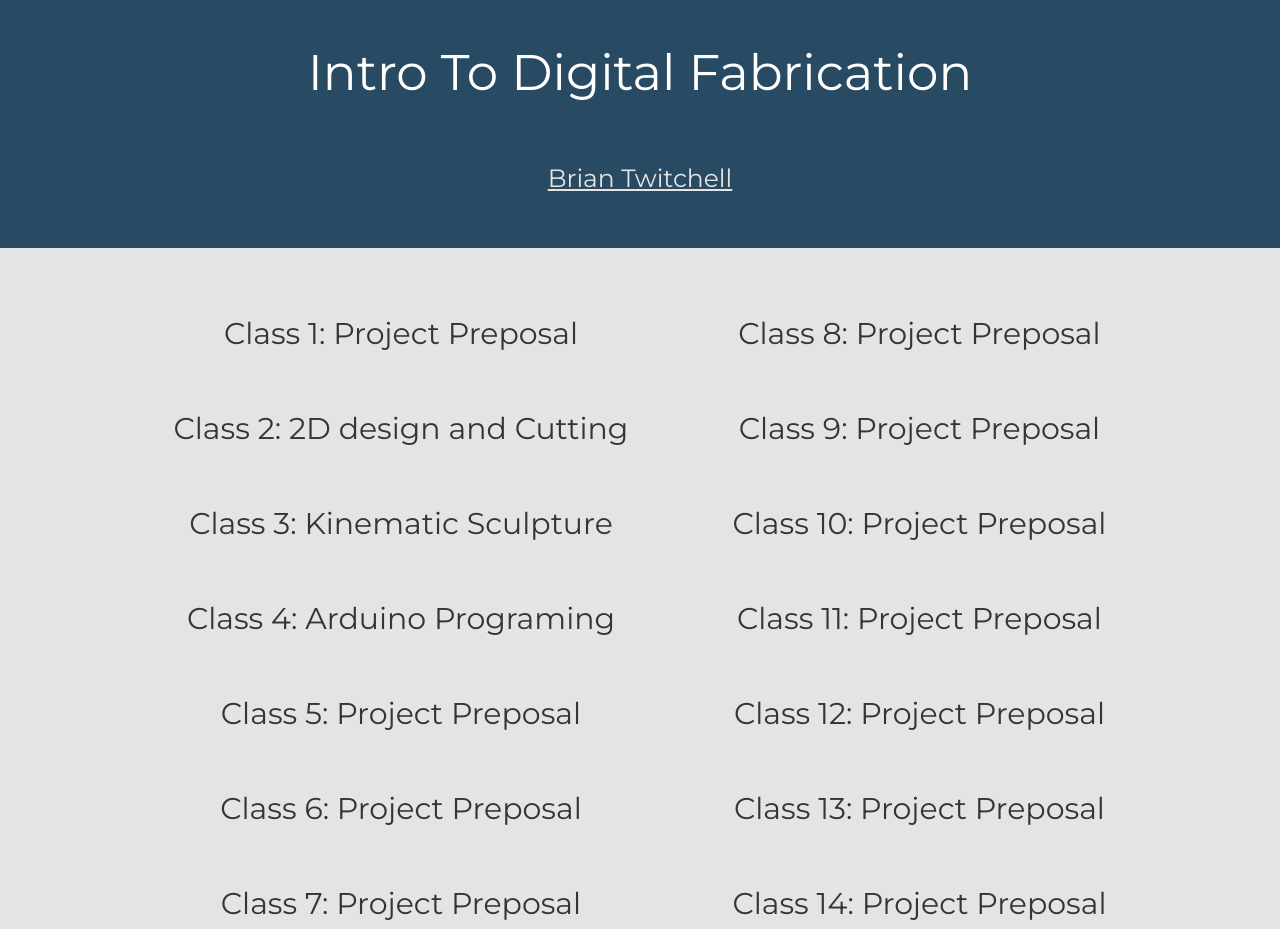
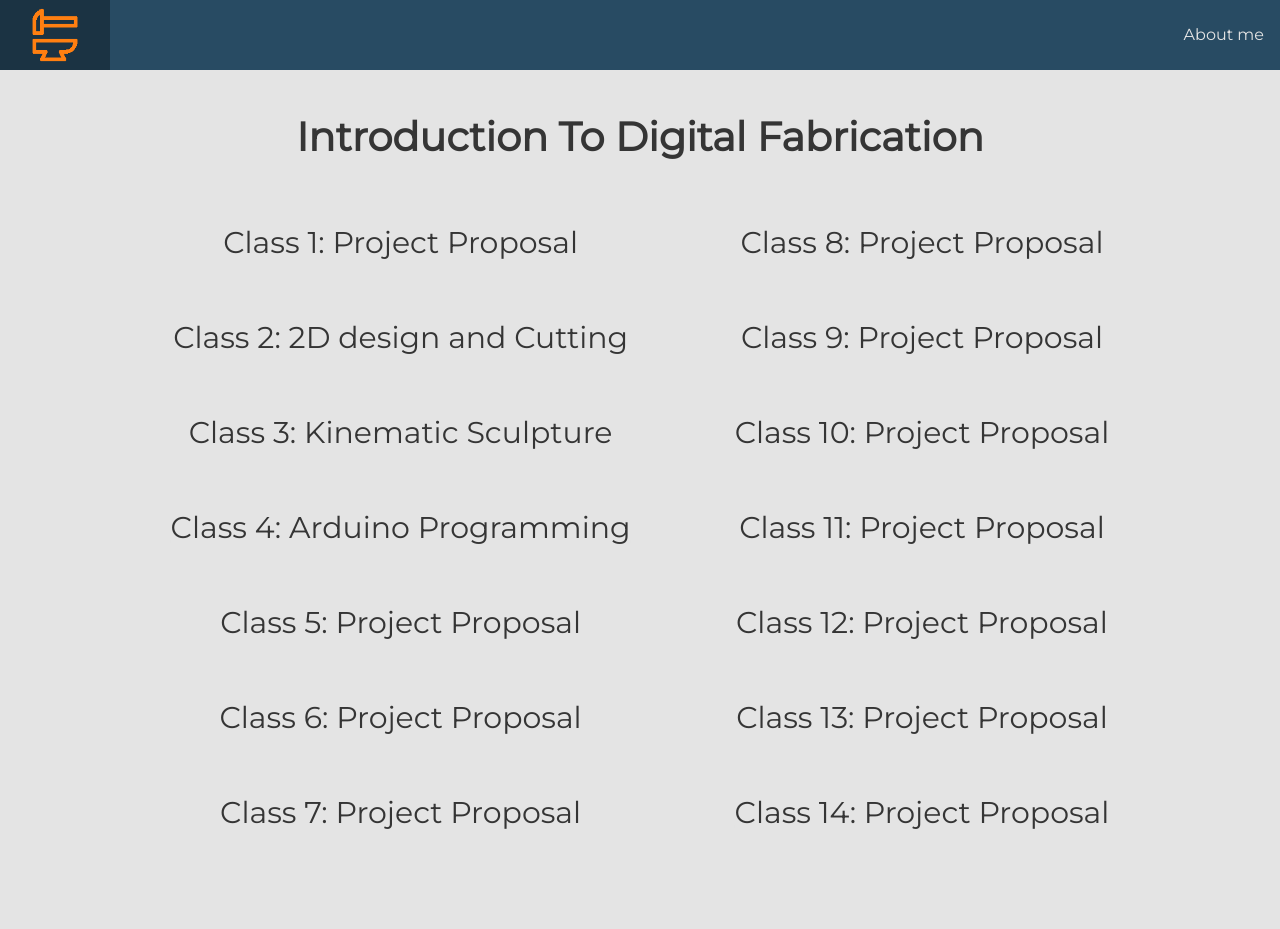
Before and after one commit to pigwarriors/phys-s-12, a plain HTML site: page index.html in a window 1280 px wide. Shown: the top 929 px of the page. Drawn offline with Linux system fonts and the light colour scheme.

Commit message:
Changed Header

```diff
--- a/index.html
+++ b/index.html
@@ -10,23 +10,30 @@
 
 <body>
     <header class="HomeHeader">
-        <div style="text-align: center;">
-            <div class="HeaderText">
-                <a class="HeaderText" href="./index.html">Intro To Digital Fabrication</a>
-            </div>
-            <div style="padding-top:50px">
-                <a href="about.html" class="name">Brian Twitchell</a>
-            </div>
-        </div>
+        <ul class="navBar">
+            <li style="float: left;">
+                <div class="navBarAContainer">
+                    <a href="./index.html" style="padding: 5px 25px;" title="Home">
+                        <img src="Images/TabIcon.png" alt="Home" class="headerIcon">
+                    </a>
+                </div>
+            </li>
+            <li>
+                <div class="navBarAContainer">
+                    <a href="./about.html" class="name">About me</a>
+                </div>
+            </li>
+        </ul>
     </header>
 
     <main class="HomeMain">
+        <h1 class="pageHeader" style="font-size: 40px; margin-bottom: 0px;">Introduction To Digital Fabrication</h1>
         <div>
             <table>
                 <tr>
                     <td>
                         <div class="classesDiv">
-                            <a href="./01/index.html" class="classLinks">Class 1: Project Preposal</a>
+                            <a href="./01/index.html" class="classLinks">Class 1: Project Proposal</a>
                         </div>
                         <div class="classesDiv">
                             <a href="./02/index.html" class="classLinks">Class 2: 2D design and Cutting</a>
@@ -35,39 +42,39 @@
                             <a href="./03/index.html" class="classLinks">Class 3: Kinematic Sculpture</a>
                         </div>
                         <div class="classesDiv">
-                            <a href="./04/index.html" class="classLinks">Class 4: Arduino Programing</a>
+                            <a href="./04/index.html" class="classLinks">Class 4: Arduino Programming</a>
                         </div>
                         <div class="classesDiv">
-                            <a href="./05/index.html" class="classLinks">Class 5: Project Preposal</a>
+                            <a href="./05/index.html" class="classLinks">Class 5: Project Proposal</a>
                         </div>
                         <div class="classesDiv">
-                            <a href="./06/index.html" class="classLinks">Class 6: Project Preposal</a>
+                            <a href="./06/index.html" class="classLinks">Class 6: Project Proposal</a>
                         </div>
                         <div class="classesDiv">
-                            <a href="./07/index.html" class="classLinks">Class 7: Project Preposal</a>
+                            <a href="./07/index.html" class="classLinks">Class 7: Project Proposal</a>
                         </div>
                     </td>
                     <td>
                         <div class="classesDiv">
-                            <a href="./08/index.html" class="classLinks">Class 8: Project Preposal</a>
+                            <a href="./08/index.html" class="classLinks">Class 8: Project Proposal</a>
                         </div>
                         <div class="classesDiv">
-                            <a href="./09/index.html" class="classLinks">Class 9: Project Preposal</a>
+                            <a href="./09/index.html" class="classLinks">Class 9: Project Proposal</a>
                         </div>
                         <div class="classesDiv">
-                            <a href="./10/index.html" class="classLinks">Class 10: Project Preposal</a>
+                            <a href="./10/index.html" class="classLinks">Class 10: Project Proposal</a>
                         </div>
                         <div class="classesDiv">
-                            <a href="./11/index.html" class="classLinks">Class 11: Project Preposal</a>
+                            <a href="./11/index.html" class="classLinks">Class 11: Project Proposal</a>
                         </div>
                         <div class="classesDiv">
-                            <a href="./12/index.html" class="classLinks">Class 12: Project Preposal</a>
+                            <a href="./12/index.html" class="classLinks">Class 12: Project Proposal</a>
                         </div>
                         <div class="classesDiv">
-                            <a href="./13/index.html" class="classLinks">Class 13: Project Preposal</a>
+                            <a href="./13/index.html" class="classLinks">Class 13: Project Proposal</a>
                         </div>
                         <div class="classesDiv">
-                            <a href="./14/index.html" class="classLinks">Class 14: Project Preposal</a>
+                            <a href="./14/index.html" class="classLinks">Class 14: Project Proposal</a>
                         </div>
                     </td>
                 </tr>
@@ -75,7 +82,7 @@
         </div>
     </main>
 
-    <div class="footerSpacer"></div>
+    <div class="footerSpacer" style="height: 50px;"></div>
 
     <footer>
             <ul class="footerList">
--- a/style.css
+++ b/style.css
@@ -18,26 +18,57 @@
 }
 
 .HomeHeader {
-    padding: 20px;
-    padding-bottom: 50px;
     position: static;
+    width: 100vw;
     background: var(--primary);
     top: 0;
     right: 0;
     left: 0;
     color: var(--primary);
-    font-size: 25px;
     z-index: 2;
 
 }
 
 .HeaderText {
     text-align: center;
-    padding-bottom: 0px;
-    padding-top: 15px;
     font-size: 50px;
     text-decoration: none;
     color: var(--light);
+}
+
+.headerIcon {
+    padding: 0px;
+    width: 60px;
+    vertical-align:top;
+}
+
+.navBar {
+    list-style-type: none;
+    margin: 0;
+    padding: 0;
+    overflow: hidden;
+}
+
+.navBar li {
+    display: inline;
+    float: right;
+}
+
+.navBarAContainer {
+    height: 70px;
+}
+
+.navBar a {
+    max-height: 64px;
+    display: block;
+    text-align: center;
+    padding: 23px 16px;
+    text-decoration: none;
+    margin: 0;
+}
+
+.navBar a:hover {
+    background-color: #1b3343;
 }
 
 .HeaderText:visited {
@@ -95,7 +126,7 @@
 
 }
 
-.footerli {
+.footer li {
     display: inline;
     padding-left: 10px;
     padding-right: 10px;
@@ -135,6 +166,7 @@
 }
 
 .pageHeader {
+    color: var(--dark);
     text-align: center;
 }
 
@@ -156,7 +188,7 @@ body {
 
 img {
     max-height: 500px;
-    width: 50% auto;
+    width: 1vw auto;
     padding-top: 20px;
     padding-bottom: 20px;
 }
```
Also changed, not shown: 01/index.html (+14 -8 lines), 02/index.html (+14 -8 lines), 03/index.html (+14 -8 lines), about.html (+14 -8 lines), template.html (+14 -8 lines).
